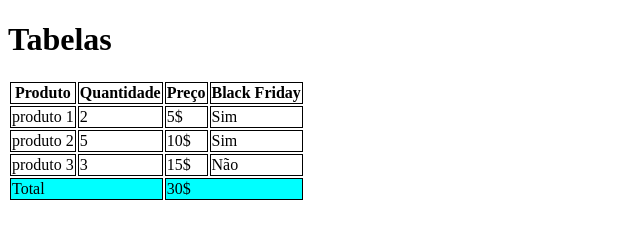
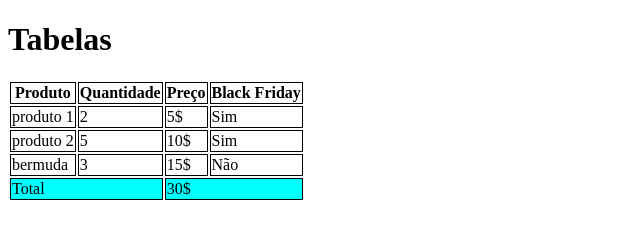
Before and after one commit to leoss-coder/aula-tabela, a plain HTML site: page index.html in a window 1280 px wide. Shown: the full height of the page, 0-640 px from the left. Drawn offline with Linux system fonts and the light colour scheme.

Commit message:
trocado de produto 3 para bermuda

```diff
--- a/index.html
+++ b/index.html
@@ -62,7 +62,7 @@
             <!-- tr representa uma unica linha.  -->
             <tr>
                 <!--td representa os dados de cada coluna da tabela.  -->
-                <td>produto 3</td>
+                <td>bermuda</td>
                 <td>3</td>
                 <td>15$</td>
                 <td>Não</td>
```
